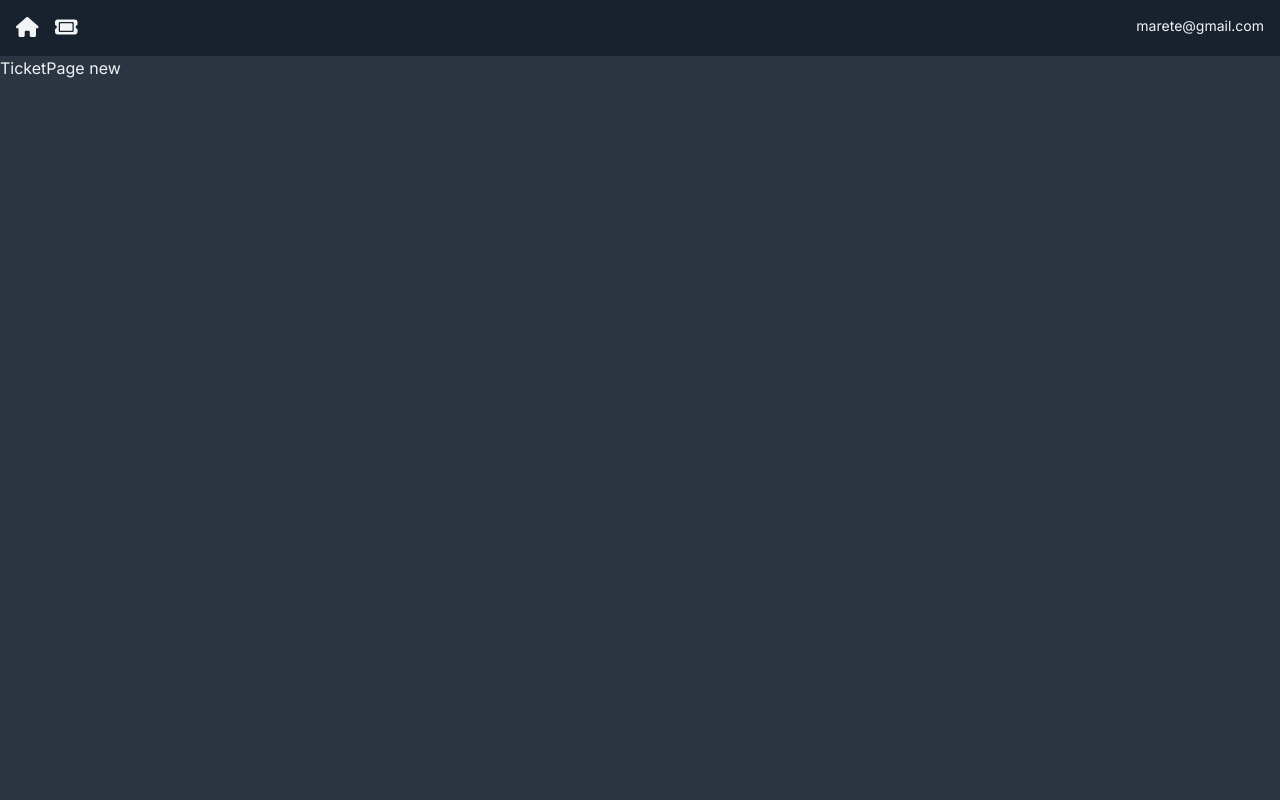
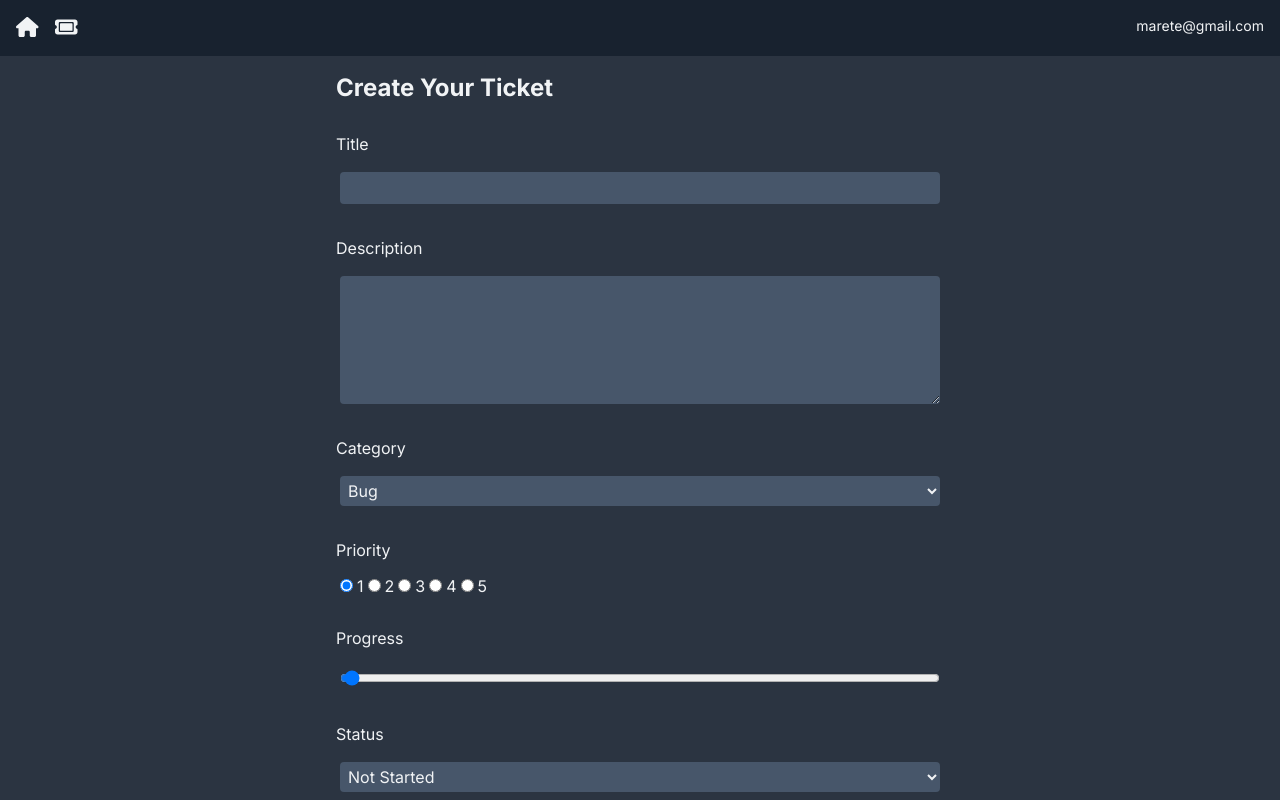
Before and after one commit to brianmarete/Ticketo, a Next.js app: page /TicketPage/new in a window 1280 px wide. Built offline with nearby package versions, Linux system fonts and the light colour scheme.

Commit message:
Create ticket form

```diff
--- /dev/null
+++ b/app/(components)/TicketForm.jsx
@@ -0,0 +1,150 @@
+"use client";
+
+import { useRouter } from "next/navigation";
+import React, { useState } from "react";
+
+const TicketForm = () => {
+  const startingState = {
+    title: "",
+    description: "",
+    priority: 1,
+    progress: 0,
+    status: "not started",
+    category: "bug",
+  };
+
+  const [formData, setFormData] = useState(startingState);
+
+  const handleChange = (e) => {
+    const name = e.target.name;
+    const value = e.target.value;
+
+    setFormData({ ...formData, [name]: value });
+  };
+
+  const handleSubmit = (e) => {
+    e.preventDefault();
+    console.log(formData);
+  };
+
+  return (
+    <div className="flex justify-center">
+      <form
+        className="flex flex-col gap-3 w-1/2"
+        method="post"
+        onSubmit={handleSubmit}
+      >
+        <h3>Create Your Ticket</h3>
+
+        <label>Title</label>
+        <input
+          id="title"
+          name="title"
+          type="text"
+          value={formData.title}
+          onChange={handleChange}
+          required={true}
+        />
+
+        <label>Description</label>
+        <textarea
+          id="description"
+          name="description"
+          value={formData.description}
+          onChange={handleChange}
+          required={true}
+          rows={5}
+        />
+
+        <label>Category</label>
+        <select
+          id="category"
+          name="category"
+          value={formData.category}
+          onChange={handleChange}
+          required={true}
+        >
+          <option value="bug">Bug</option>
+          <option value="feature">Feature</option>
+          <option value="other">Other</option>
+        </select>
+
+        <label>Priority</label>
+        <div>
+          <input
+            id="priority"
+            name="priority"
+            type="radio"
+            value={1}
+            onChange={handleChange}
+            checked={formData.priority == 1}
+          />
+          <label>1</label>
+          <input
+            id="priority"
+            name="priority"
+            type="radio"
+            value={2}
+            onChange={handleChange}
+            checked={formData.priority == 2}
+          />
+          <label>2</label>
+          <input
+            id="priority"
+            name="priority"
+            type="radio"
+            value={3}
+            onChange={handleChange}
+            checked={formData.priority == 3}
+          />
+          <label>3</label>
+          <input
+            id="priority"
+            name="priority"
+            type="radio"
+            value={4}
+            onChange={handleChange}
+            checked={formData.priority == 4}
+          />
+          <label>4</label>
+          <input
+            id="priority"
+            name="priority"
+            type="radio"
+            value={5}
+            onChange={handleChange}
+            checked={formData.priority == 5}
+          />
+          <label>5</label>
+        </div>
+
+        <label>Progress</label>
+        <input
+          id="progress"
+          name="progress"
+          type="range"
+          min={0}
+          max={100}
+          value={formData.progress}
+          onChange={handleChange}
+        />
+
+        <label>Status</label>
+        <select
+          id="status"
+          name="status"
+          value={formData.status}
+          onChange={handleChange}
+        >
+          <option value="not started">Not Started</option>
+          <option value="in progress">In Progress</option>
+          <option value="completed">Completed</option>
+        </select>
+
+        <input type="submit" value="Create ticket" className="btn" />
+      </form>
+    </div>
+  );
+};
+
+export default TicketForm;
--- a/app/TicketPage/[id]/page.jsx
+++ b/app/TicketPage/[id]/page.jsx
@@ -1,7 +1,8 @@
+import TicketForm from "@/app/(components)/TicketForm";
 import React from "react";
 
 const TicketPage = ({ params }) => {
-  return <div>TicketPage {params.id} </div>;
+  return <TicketForm />;
 };
 
 export default TicketPage;
--- a/app/globals.css
+++ b/app/globals.css
@@ -29,6 +29,20 @@
   p {
     @apply text-sm text-default-text;
   }
+
+  form {
+    @apply rounded-xl p-4;
+  }
+
+  label {
+    @apply mt-4;
+  }
+
+  input,
+  select,
+  textarea {
+    @apply m-1 rounded bg-card p-1;
+  }
 }
 
 @layer components {
```
